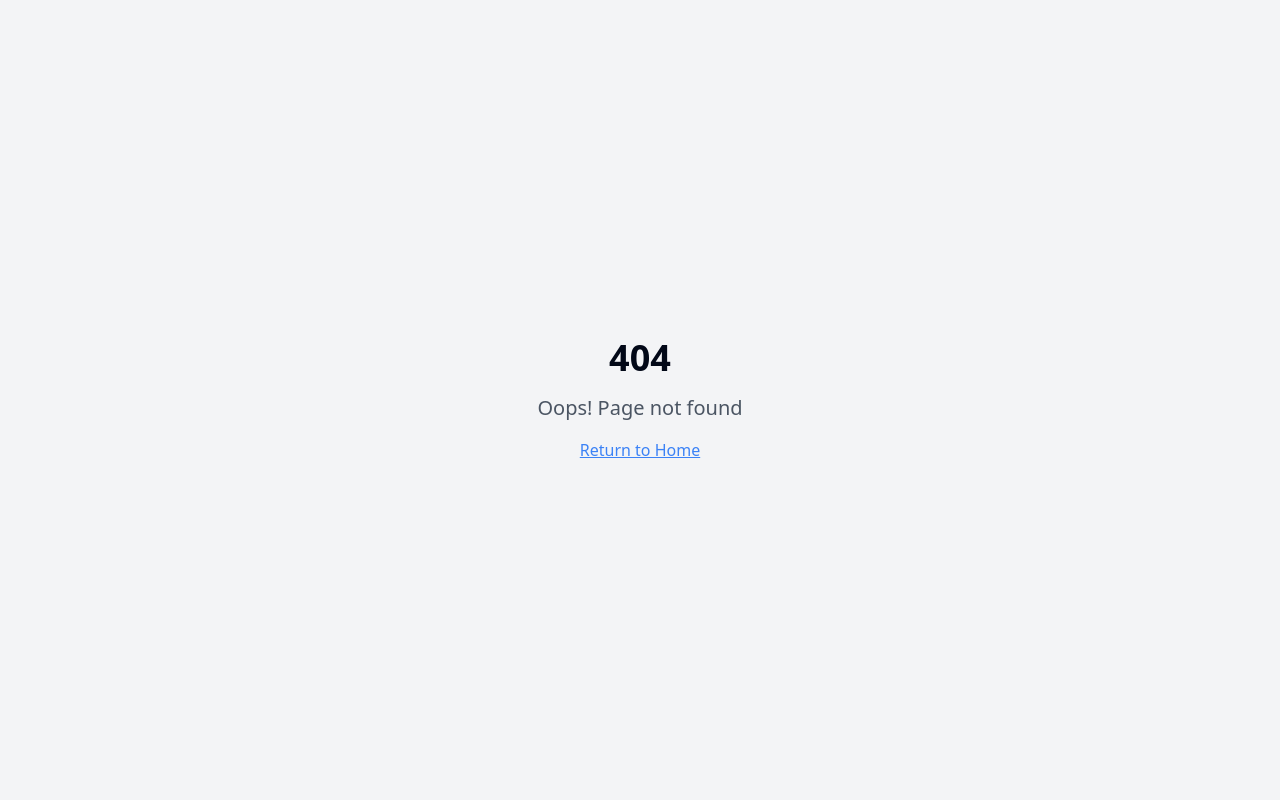
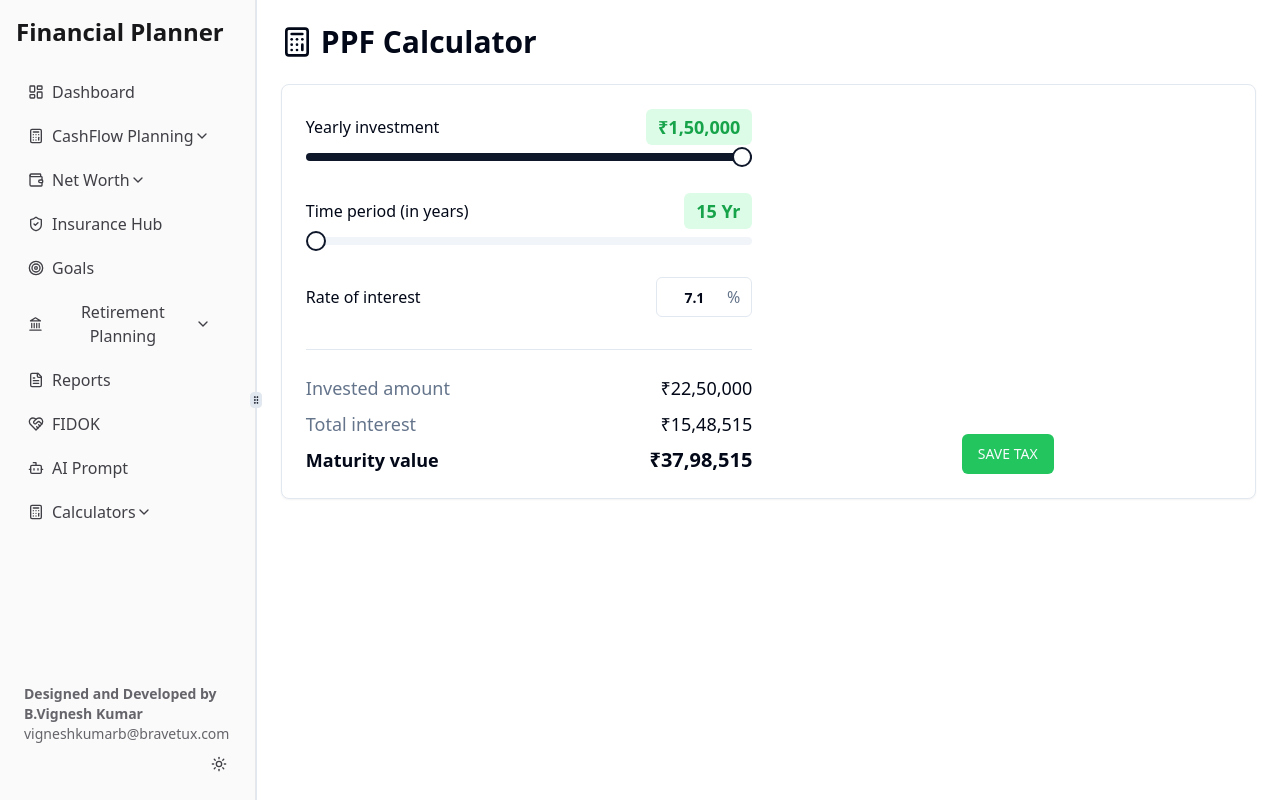
Before and after one commit to bravetux/Finance.AI, a React (Vite) app: page /dashboard/ppf-calculator in a window 1280 px wide. Before the commit this address had no page. Built offline with nearby package versions, Linux system fonts and the light colour scheme.

Commit message:
[dyad] Added a new PPF Calculator page - wrote 3 file(s)

```diff
--- a/src/App.tsx
+++ b/src/App.tsx
@@ -39,6 +39,7 @@ import Cryptocurrency from "./pages/Cryptocurrency";
 import FIDOK from "./pages/FIDOK";
 import SIPCalculator from "./pages/SIPCalculator";
 import SWPCalculator from "./pages/SWPCalculator";
+import PPFCalculator from "./pages/PPFCalculator";
 
 const queryClient = new QueryClient();
 
@@ -84,6 +85,7 @@ const App = () => (
               <Route path="ai-prompt" element={<AIPrompt />} />
               <Route path="sip-calculator" element={<SIPCalculator />} />
               <Route path="swp-calculator" element={<SWPCalculator />} />
+              <Route path="ppf-calculator" element={<PPFCalculator />} />
             </Route>
             <Route path="*" element={<NotFound />} />
           </Routes>
--- a/src/components/DashboardLayout.tsx
+++ b/src/components/DashboardLayout.tsx
@@ -119,6 +119,7 @@ const navItems = [
     children: [
       { name: "SIP Calculator", path: "/dashboard/sip-calculator", icon: Calculator, type: 'link' },
       { name: "SWP Calculator", path: "/dashboard/swp-calculator", icon: Calculator, type: 'link' },
+      { name: "PPF Calculator", path: "/dashboard/ppf-calculator", icon: Calculator, type: 'link' },
     ]
   },
 ];
--- /dev/null
+++ b/src/pages/PPFCalculator.tsx
@@ -0,0 +1,146 @@
+"use client";
+
+import React, { useState, useMemo } from "react";
+import { Card, CardContent, CardHeader, CardTitle } from "@/components/ui/card";
+import { Slider } from "@/components/ui/slider";
+import { Input } from "@/components/ui/input";
+import { Button } from "@/components/ui/button";
+import { PieChart, Pie, Cell, ResponsiveContainer, Legend } from "recharts";
+import { Calculator } from "lucide-react";
+
+const PPFCalculator: React.FC = () => {
+  const [yearlyInvestment, setYearlyInvestment] = useState(150000);
+  const [timePeriod, setTimePeriod] = useState(15);
+  const [interestRate, setInterestRate] = useState(7.1);
+
+  const calculations = useMemo(() => {
+    const P = yearlyInvestment;
+    const i = interestRate / 100;
+    const n = timePeriod;
+
+    if (i === 0) {
+      const maturityValue = P * n;
+      const investedAmount = P * n;
+      return { investedAmount, totalInterest: 0, maturityValue };
+    }
+
+    // F = P [({(1+i) ^n}-1)/i]
+    const maturityValue = P * ((Math.pow(1 + i, n) - 1) / i);
+    const investedAmount = P * n;
+    const totalInterest = maturityValue - investedAmount;
+
+    return { investedAmount, totalInterest, maturityValue };
+  }, [yearlyInvestment, timePeriod, interestRate]);
+
+  const chartData = [
+    { name: "Total investment", value: calculations.investedAmount },
+    { name: "Total interest", value: calculations.totalInterest },
+  ];
+
+  const COLORS = ["#C7D2FE", "#4F46E5"];
+
+  const formatCurrency = (value: number) => {
+    return `₹${value.toLocaleString("en-IN", { maximumFractionDigits: 0 })}`;
+  };
+
+  return (
+    <div className="space-y-6">
+      <h1 className="text-3xl font-bold flex items-center gap-2">
+        <Calculator className="h-8 w-8" />
+        PPF Calculator
+      </h1>
+
+      <Card>
+        <CardContent className="pt-6 grid md:grid-cols-2 gap-8">
+          {/* Left Side - Inputs & Summary */}
+          <div className="space-y-8 flex flex-col">
+            <div>
+              <div className="flex justify-between items-center mb-2">
+                <label className="font-medium">Yearly investment</label>
+                <span className="text-lg font-bold text-green-600 bg-green-100 dark:bg-green-900/50 px-3 py-1 rounded-md">
+                  {formatCurrency(yearlyInvestment)}
+                </span>
+              </div>
+              <Slider
+                value={[yearlyInvestment]}
+                onValueChange={(val) => setYearlyInvestment(val[0])}
+                min={500}
+                max={150000}
+                step={500}
+              />
+            </div>
+            <div>
+              <div className="flex justify-between items-center mb-2">
+                <label className="font-medium">Time period (in years)</label>
+                <span className="text-lg font-bold text-green-600 bg-green-100 dark:bg-green-900/50 px-3 py-1 rounded-md">
+                  {timePeriod} Yr
+                </span>
+              </div>
+              <Slider
+                value={[timePeriod]}
+                onValueChange={(val) => setTimePeriod(val[0])}
+                min={15}
+                max={50}
+                step={1}
+              />
+            </div>
+            <div>
+              <div className="flex justify-between items-center">
+                <label className="font-medium">Rate of interest</label>
+                <div className="relative w-24">
+                  <Input
+                    type="number"
+                    value={interestRate}
+                    onChange={(e) => setInterestRate(Number(e.target.value))}
+                    className="pr-8 text-right font-bold"
+                  />
+                  <span className="absolute right-3 top-1/2 -translate-y-1/2 text-muted-foreground">%</span>
+                </div>
+              </div>
+            </div>
+            <div className="mt-auto space-y-2 text-lg border-t pt-6">
+              <div className="flex justify-between">
+                <span className="text-muted-foreground">Invested amount</span>
+                <span className="font-medium">{formatCurrency(calculations.investedAmount)}</span>
+              </div>
+              <div className="flex justify-between">
+                <span className="text-muted-foreground">Total interest</span>
+                <span className="font-medium">{formatCurrency(calculations.totalInterest)}</span>
+              </div>
+              <div className="flex justify-between">
+                <span className="font-bold">Maturity value</span>
+                <span className="font-bold text-xl">{formatCurrency(calculations.maturityValue)}</span>
+              </div>
+            </div>
+          </div>
+
+          {/* Right Side - Chart */}
+          <div className="flex flex-col items-center justify-between">
+            <ResponsiveContainer width="100%" height={250}>
+              <PieChart>
+                <Pie
+                  data={chartData}
+                  cx="50%"
+                  cy="50%"
+                  innerRadius={80}
+                  outerRadius={100}
+                  fill="#8884d8"
+                  paddingAngle={5}
+                  dataKey="value"
+                >
+                  {chartData.map((entry, index) => (
+                    <Cell key={`cell-${index}`} fill={COLORS[index % COLORS.length]} />
+                  ))}
+                </Pie>
+                <Legend iconType="circle" />
+              </PieChart>
+            </ResponsiveContainer>
+            <Button className="bg-green-500 hover:bg-green-600">SAVE TAX</Button>
+          </div>
+        </CardContent>
+      </Card>
+    </div>
+  );
+};
+
+export default PPFCalculator;
```
